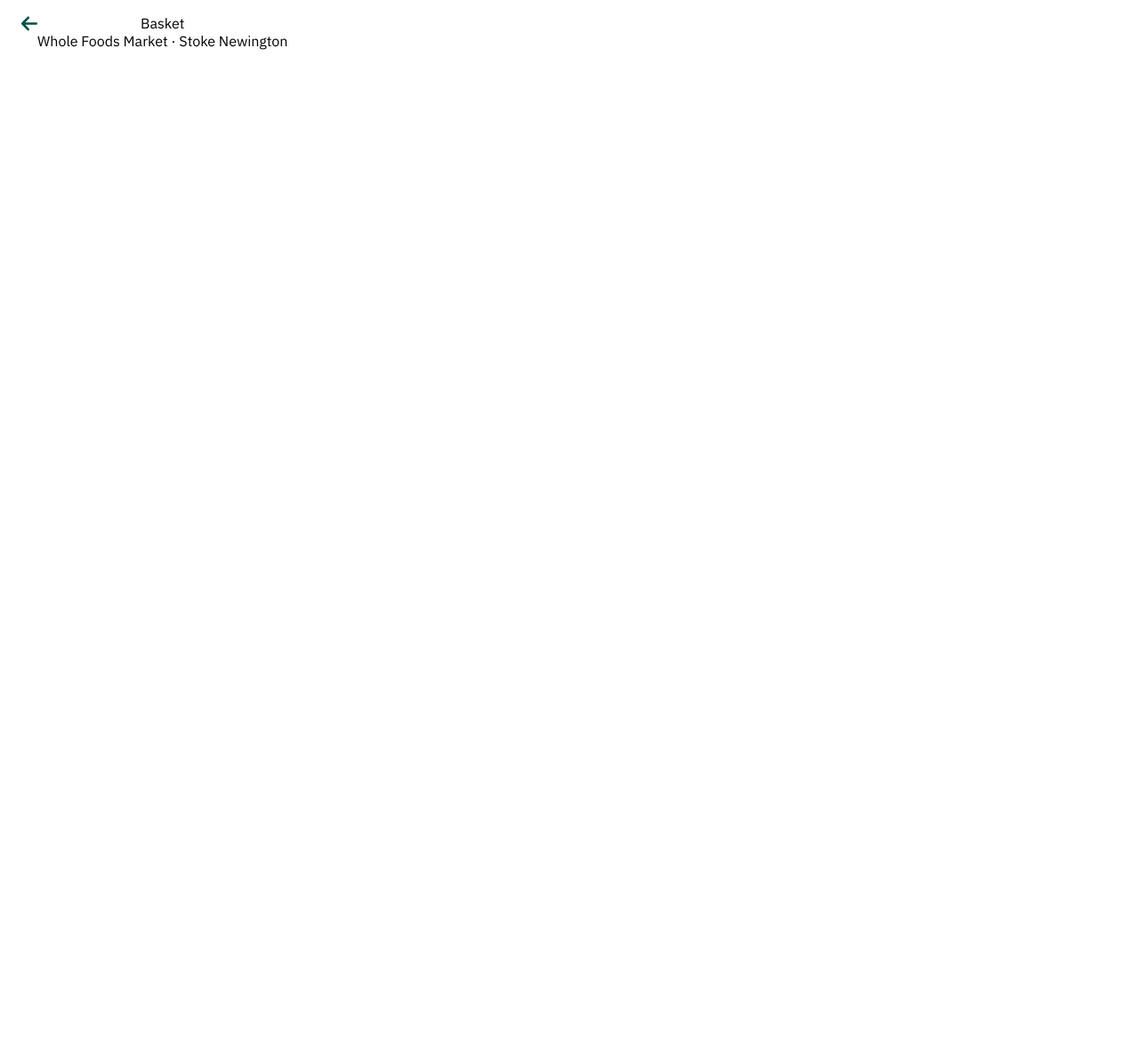
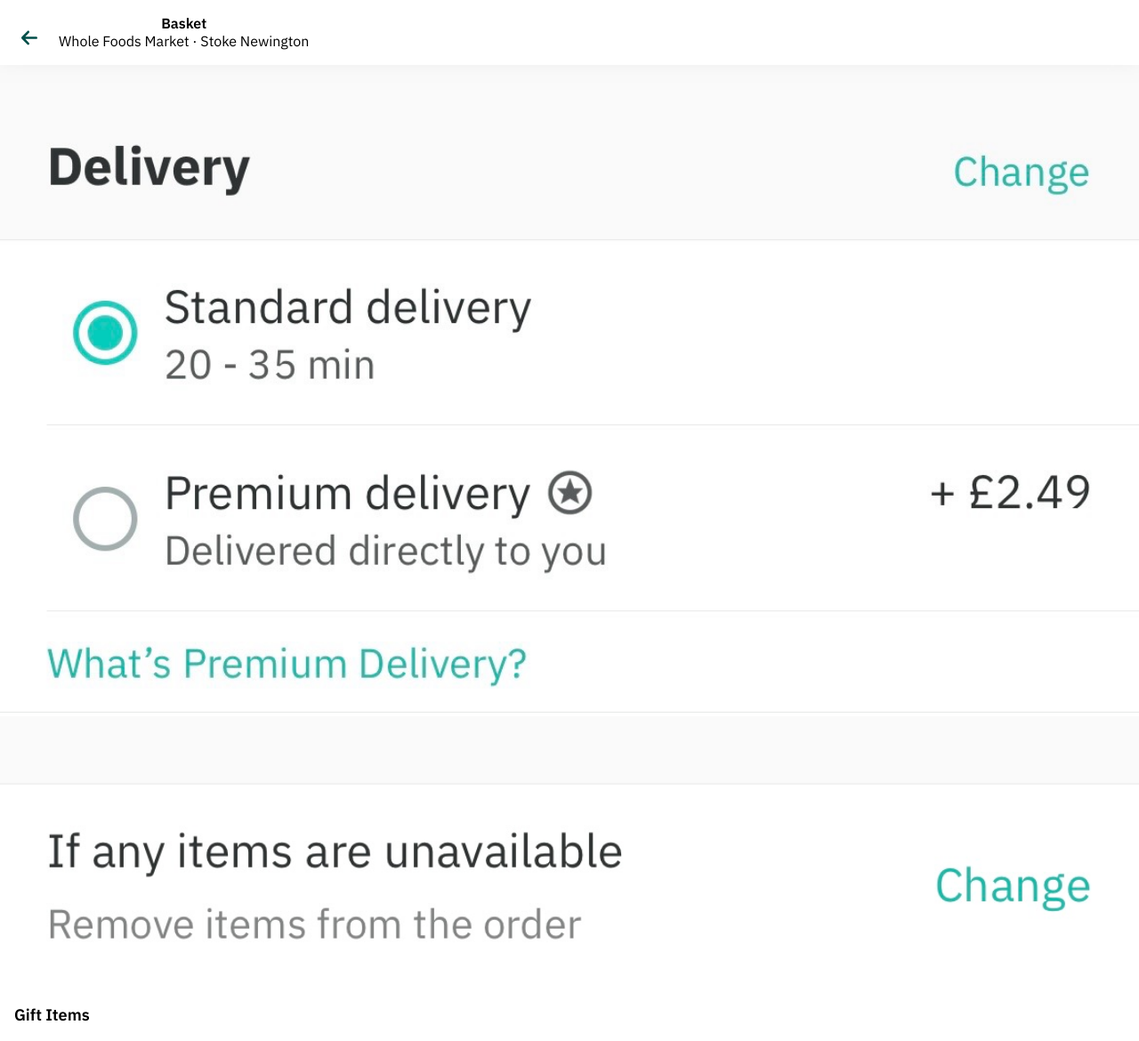
Before and after one commit to calvin-bochynski-ng/hackathon-acabo-client, a React (Create React App) app: page /basket in a window 1280 px wide. Shown: the whole page at 89% size. Before the commit the page ends 800 px from the top, so only its background shows below. Built offline with nearby package versions, Linux system fonts and the light colour scheme.

Commit message:
add placeholders

```diff
--- a/src/component/Basket/Basket.js
+++ b/src/component/Basket/Basket.js
@@ -4,6 +4,8 @@ import { useState } from "react";
 import { NavLink } from "react-router-dom";
 import axios from "axios";
 import backArrow from "../../assets/icons/arrow-left.svg";
+import deliverySettings from "../../assets/images/delivery-settings.jpg";
+import unavailableItems from "../../assets/images/if-items-are-unavailable.jpg";
 
 function Basket() {
   return (
@@ -20,6 +22,13 @@ function Basket() {
             </p>
           </div>
         </div>
+        <div className="delivery">
+          <img src={deliverySettings} alt="" className="delivery__img" />
+          <img src={unavailableItems} alt="" className="delivery__img" />
+        </div>
+        <div className="items">
+          <p className="items__title">Gift Items</p>
+        </div>
       </section>
     </>
   );
--- a/src/component/Basket/Basket.scss
+++ b/src/component/Basket/Basket.scss
@@ -1,13 +1,14 @@
 .basket {
-  padding: 0rem 1.5rem;
+  padding: 0rem 0rem;
 
   &__header {
     display: flex;
     width: 100%;
-    padding: 1rem 0rem;
+    padding: 1rem 1.5rem;
 
     &-title {
       margin: 0;
+      font-weight: 600;
     }
 
     &-subtitle {
@@ -16,7 +17,8 @@
 
     &-backarrow {
       width: 1.13rem;
-      padding: 0rem 0rem 0.5rem 0rem;
+      padding: 1rem 0rem 0rem 0rem;
+      margin: 0rem 1.5rem 0rem 0rem;
     }
 
     &-text--container {
@@ -27,3 +29,21 @@
     }
   }
 }
+
+.delivery {
+  width: 100%;
+  padding: 0rem -1.5rem;
+
+  &__img {
+    width: 100%;
+  }
+}
+
+.items {
+  padding: 0rem 1rem;
+
+  &__title {
+    font-size: 1.13rem;
+    font-weight: 600;
+  }
+}
```
Also changed, not shown: src/assets/images/delivery-settings.jpg (added), src/assets/images/if-items-are-unavailable.jpg (added).
